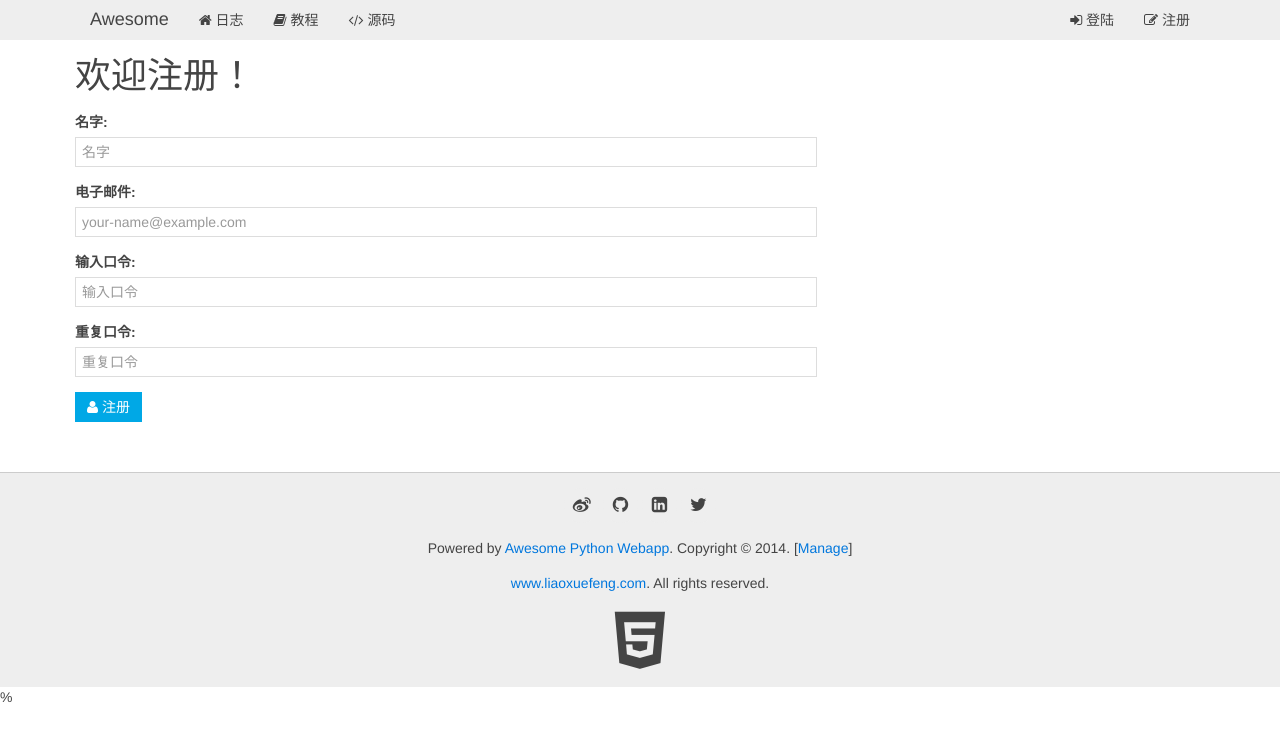
After one commit to eddieeddieeddiejones/blog-website, a Python web app: template awesome-python3-webapp/www/templates/register.html in a window 1280 px wide. The commit adds this page. Shown: the top 741 px of the page. Run offline with Jinja, Linux system fonts and the light colour scheme; the template is opened without the code that fills it, so the values that code supplies are empty.

Commit message:
feat: add register page

```diff
--- a/awesome-python3-webapp/www/handlers.py
+++ b/awesome-python3-webapp/www/handlers.py
@@ -23,3 +23,9 @@ async def api_get_users():
     for u in users:
         u.passwd='******'
     return dict(users=users)
+
+@get('/register')
+def signin():
+    return {
+        '__template__': 'register.html'
+    }
--- /dev/null
+++ b/awesome-python3-webapp/www/static/js/awesome.js
@@ -0,0 +1,37 @@
+
+$(function() {
+    console.log('Extends $form...')
+    $.fn.extend({
+        showFormError: function (err) {
+            return this.each(function() {
+                var $form = $(this)
+                var $alert = $form && $form.find('.uk-alert-danger')
+                fileName = err && err.data
+                if (!$form.is('form')) {
+                    console.error('Cannot call showFormError() on non-form object.')
+                    return
+                }
+                $form.find('input').removeClass('uk-form-danger');
+                $form.find('select').removeClass('uk-form-danger');
+                $form.find('textarea').removeClass('uk-form-danger');
+                if ($alert.length === 0) {
+                    console.warn('Cannot find .uk-alert-danger element.');
+                    return;
+                }
+                if (err) {
+                    $alert.text(err.message ? err.message : (err.error ? err.error : err)).removeClass('uk-hidden').show();
+                    if (($alert.offset().top - 60) < $(window).scrollTop()) {
+                        $('html,body').animate({ scrollTop: $alert.offset().top - 60 });
+                    }
+                    if (fieldName) {
+                        $form.find('[name=' + fieldName + ']').addClass('uk-form-danger');
+                    }
+                }
+                else {
+                    $alert.addClass('uk-hidden').hide();
+                    $form.find('.uk-form-danger').removeClass('uk-form-danger');
+                }
+            })
+        }
+    })
+})
--- a/awesome-python3-webapp/www/templates/__base__.html
+++ b/awesome-python3-webapp/www/templates/__base__.html
@@ -70,5 +70,9 @@
 <script src="/static/js/vue.min.js"></script>
 <script src="/static/js/jquery-3.4.1.min.js"></script>
 <script src="/static/js/uikit.min.js"></script>
+<script src="/static/js/awesome.js"></script>
+{% block a %}
+    <!--script-->
+{% endblock %}
 </body>%
 </html>
--- /dev/null
+++ b/awesome-python3-webapp/www/templates/register.html
@@ -0,0 +1,86 @@
+{% extends '__base__.html' %}
+
+{% block title %}注册{% endblock %}
+
+{% block content %}
+    <div class="uk-width-2-3">
+        <h1>欢迎注册！</h1>
+        <form @click="submit" class="uk-form uk-form-stacked register-form">
+            <div class="uk-alert uk-alert-danger uk-hidden"></div>
+            <div class="uk-form-row">
+                <label class="uk-form-label">名字:</label>
+                <div class="uk-form-controls">
+                    <input v-model="name" type="text" maxlength="50" placeholder="名字" class="uk-width-1-1">
+                </div>
+            </div>
+            <div class="uk-form-row">
+                <label class="uk-form-label">电子邮件:</label>
+                <div class="uk-form-controls">
+                    <input v-model="email" type="text" maxlength="50" placeholder="your-name@example.com" class="uk-width-1-1">
+                </div>
+            </div>
+            <div class="uk-form-row">
+                <label class="uk-form-label">输入口令:</label>
+                <div class="uk-form-controls">
+                    <input v-model="password1" type="password" maxlength="50" placeholder="输入口令" class="uk-width-1-1">
+                </div>
+            </div>
+            <div class="uk-form-row">
+                <label class="uk-form-label">重复口令:</label>
+                <div class="uk-form-controls">
+                    <input v-model="password2" type="password" maxlength="50" placeholder="重复口令" class="uk-width-1-1">
+                </div>
+            </div>
+            <div class="uk-form-row">
+                <button type="submit" class="uk-button uk-button-primary"><i class="uk-icon-user"></i> 注册</button>
+            </div>
+        </form>
+    </div>
+{% endblock %}
+
+{% block a %}
+<script>
+function validateEmail(email) {
+    var re = /^[a-z0-9\.\-\_]+\@[a-z0-9\-\_]+(\.[a-z0-9\-\_]+){1,4}$/;
+    return re.test(email.toLowerCase())
+}
+
+$(function () {
+    var vm = new Vue({
+        el: '.register-form',
+        data: {
+            name: '',
+            email: '',
+            password1: '',
+            password2: ''
+        },
+        methods: {
+            submit: function (event) {
+                event.preventDefault()
+                var $form = $('#vm')
+                if (!this.name.trim()) {
+                    return $form.showFormError('请输入名字')
+                }
+                if (this.password1.length < 6) {
+                    return $form.showFormError('口令长度至少为6个字符');
+                }
+                if (this.password1 !== this.password2) {
+                    return $form.showFormError('两次输入的口令不一致');
+                }
+                var email = this.email.trim().toLowerCase();
+                $form.postJSON('/api/users', {
+                    name: this.name.trim(),
+                    email: email,
+                    passwd: CryptoJS.SHA1(email + ':' + this.password1).toString()
+                }, function (err, r) {
+                    if (err) {
+                        return $form.showFormError(err);
+                    }
+                    return location.assign('/');
+                });
+            }
+        }
+    })
+})
+</script>
+{% endblock %}
```
